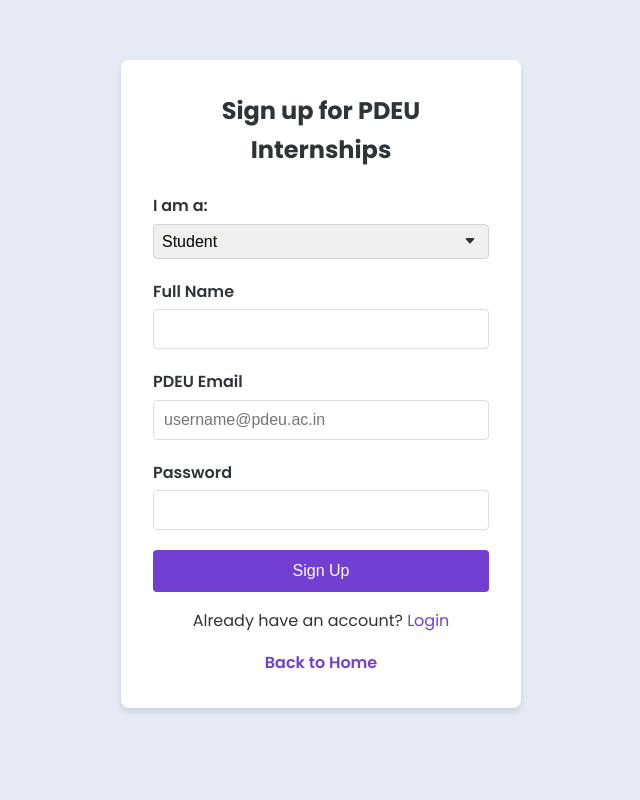
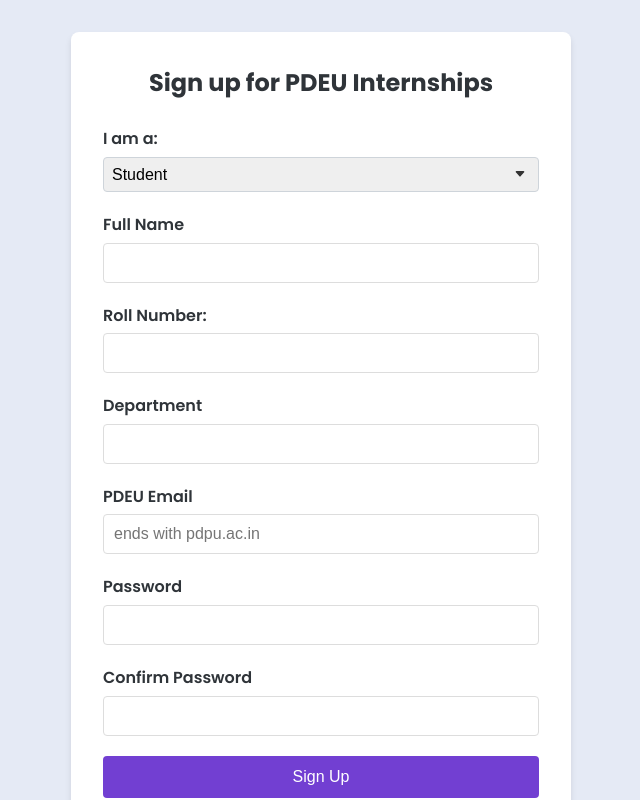
Before and after one commit to CSSI-TEAM-ORG/CSSI-PORTAL-FRONTEND, a React (Create React App) app: page /signup in a window 1280 px wide. Shown: the top 800 px of the page, without its empty margins (319-959 px from the left). Built offline with nearby package versions, Linux system fonts and the light colour scheme.

Commit message:
update student signup form and integrated with backend

```diff
--- a/src/Components/Signup.jsx
+++ b/src/Components/Signup.jsx
@@ -1,31 +1,75 @@
-import React, { useState } from 'react';
-import { Link,useNavigate } from 'react-router-dom';
-import '../Styles/Auth.css';
+import React, { useState } from "react";
+import { Link, useNavigate } from "react-router-dom";
+import "../Styles/Auth.css";
 
 export default function Signup() {
-  const [name, setName] = useState('');
-  const [email, setEmail] = useState('');
-  const [password, setPassword] = useState('');
-  const [userType, setUserType] = useState('student');
-  const [error, setError] = useState('');
+  const [name, setName] = useState("");
+  const [email, setEmail] = useState("");
+  const [password, setPassword] = useState("");
+  const [userType, setUserType] = useState("student");
+  const [error, setError] = useState("");
+  const [department, setDepartment] = useState("");
+  const [rollno, setRollNo] = useState("");
+  const [confirm_password, setConfirm_Password] = useState("");
+
   const navigate = useNavigate();
+
+  async function sendposturl() {
+    const url = "http://localhost:5000/auth/register";
+    const data = {
+      name,
+      rollno,
+      department,
+      email,
+      password,
+      confirm_password,
+    };
+
+    try {
+      const response = await fetch(url, {
+        method: "POST",
+        headers: {
+          "Content-type": "application/json",
+        },
+        body: JSON.stringify(data),
+      });
+      const jsonresponse = await response.json();
+      if (response.ok) {
+        console.log("Success: ", jsonresponse);
+        alert("Please verify your Email!");
+        navigate("/login");
+      } else {
+        console.log("Error: ", jsonresponse);
+        setError(jsonresponse.message || "Something went wrong");
+      }
+    } catch (error) {
+      console.log("Error: ", error);
+      setError("An error occurred. Please try again later.");
+    }
+  }
 
   const handleSubmit = (e) => {
     e.preventDefault();
-    setError('');
+    setError("");
 
-    // Basic email validation for PDEU domain
-    if (!email.endsWith('@pdeu.ac.in')) {
-      setError('Please use a valid PDEU email address');
+    if (!email.endsWith("pdpu.ac.in")) {
+      setError("Please use a valid PDEU email address");
       return;
     }
 
-    // In a real app, you would send this data to your backend
-    console.log('Signup submitted', { name, email, password, userType });
-
-    // Simulate successful signup
-    alert(`${userType} account created successfully!`);
-    navigate('/login'); // Redirect to login page after signup
+    const strongPasswordPattern =
+      /^(?=.*[a-z])(?=.*[A-Z])(?=.*\d)(?=.*[@$!%*?&])[A-Za-z\d@$!%*?&]{8,}$/;
+    if (password !== confirm_password) {
+      setError("Passwords do not match");
+      return;
+    }
+    if (!strongPasswordPattern.test(password)) {
+      setError(
+        "Password must be at least 8 characters long, contain at least one uppercase letter, one lowercase letter, one digit, and one special character."
+      );
+      return;
+    }
+    sendposturl();
   };
 
   return (
@@ -42,7 +86,6 @@
               className="auth-select"
             >
               <option value="student">Student</option>
-              <option value="teacher">Teacher</option>
             </select>
           </div>
           <div className="form-group">
@@ -56,6 +99,26 @@
             />
           </div>
           <div className="form-group">
+            <label htmlFor="RollNo">Roll Number:</label>
+            <input
+              type="text"
+              id="RollNo"
+              value={rollno}
+              onChange={(e) => setRollNo(e.target.value)}
+              required
+            />
+          </div>
+          <div className="form-group">
+            <label htmlFor="department">Department</label>
+            <input
+              type="Text"
+              id="department"
+              value={department}
+              onChange={(e) => setDepartment(e.target.value)}
+              required
+            />
+          </div>
+          <div className="form-group">
             <label htmlFor="email">PDEU Email</label>
             <input
               type="email"
@@ -63,7 +126,7 @@
               value={email}
               onChange={(e) => setEmail(e.target.value)}
               required
-              placeholder="username@pdeu.ac.in"
+              placeholder="ends with pdpu.ac.in"
             />
           </div>
           <div className="form-group">
@@ -76,13 +139,28 @@
               required
             />
           </div>
+          <div className="form-group">
+            <label htmlFor="Confpassword">Confirm Password</label>
+            <input
+              type="password"
+              id="Confpassword"
+              value={confirm_password}
+              onChange={(e) => setConfirm_Password(e.target.value)}
+              required
+            />
+          </div>
+
           {error && <p className="error-message">{error}</p>}
-          <button type="submit" className="auth-button">Sign Up</button>
+          <button type="submit" className="auth-button">
+            Sign Up
+          </button>
         </form>
         <p>
           Already have an account? <Link to="/login">Login</Link>
         </p>
-        <Link to="/" className="back-link">Back to Home</Link>
+        <Link to="/" className="back-link">
+          Back to Home
+        </Link>
       </div>
     </div>
   );
--- a/src/Styles/Auth.css
+++ b/src/Styles/Auth.css
@@ -14,7 +14,7 @@
   border-radius: 8px;
   box-shadow: 0 4px 6px rgba(0, 0, 0, 0.1);
   width: 100%;
-  max-width: 400px;
+  max-width: 500px;
   margin-bottom: 2rem;
 }
 
```
